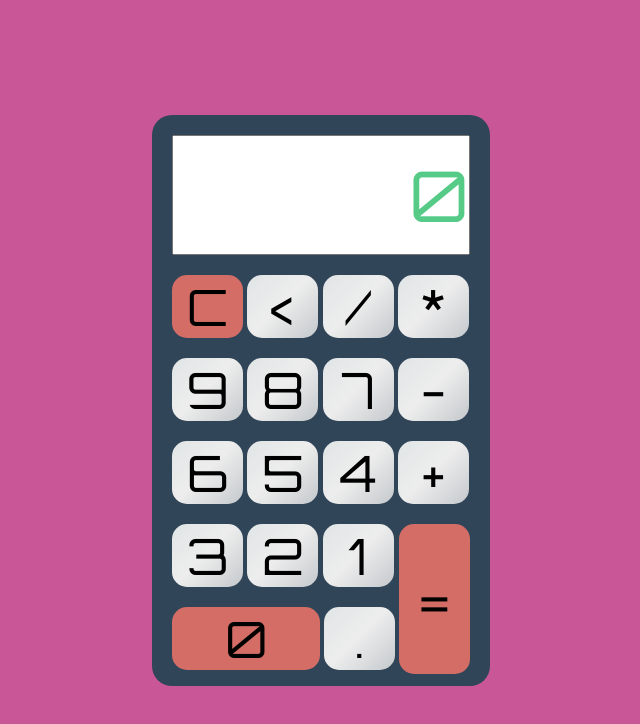
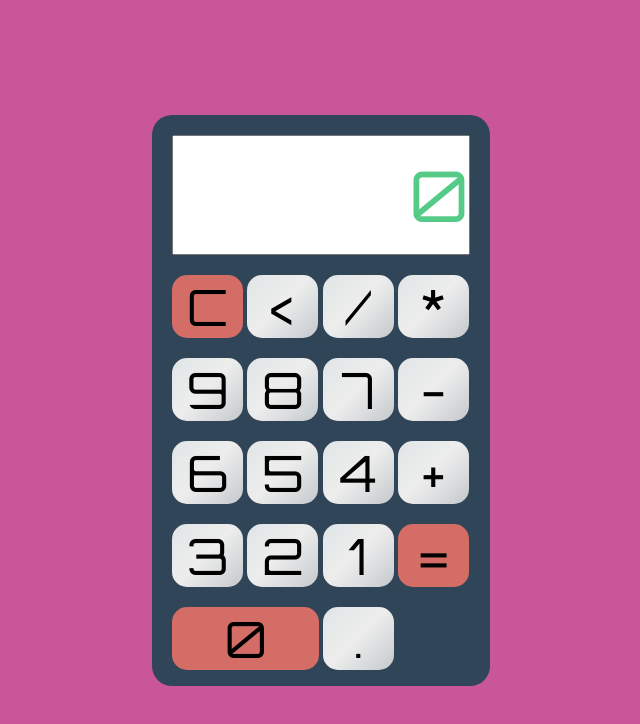
Before and after one commit to zecawuw/calculadora, a plain HTML site: page index.html in a window 1280 px wide. Shown: the whole page, without its empty margins (319-959 px from the left). Drawn offline with Linux system fonts and the light colour scheme.

Commit message:
calculadora

```diff
--- a/style.css
+++ b/style.css
@@ -58,22 +58,27 @@ button{
 }
 
 #n0{
-    width: 148px;
+    width: 147px;
 }
 
-#calcular{
-    position: absolute;
-    top: 493px;
-    left: 283px;
+#calcular2{
+    padding-top: 10px;
+}
+
+/* #calcular{
+    position: relative;
+    top: 0px;
+    left: 0px;
     height: 150px;
-}
+    z-index: 999;
+} */
 
 @media screen and (max-width: 1280px){
 
-    #calcular{
+    /* #calcular{
         top: 524px;
         left: 717px;
-    }
+    } */
 
 }
 
@@ -85,10 +90,10 @@ button{
 
     }
 
-    #calcular{
+    /* #calcular{
         top: 802px;
         left: 589px;
-    }
+    } */
 
 }
 
@@ -100,10 +105,10 @@ button{
 
     }
 
-    #calcular{
+    /* #calcular{
         top: 524px;
         left: 718px;
-    }
+    } */
 
 }
 
@@ -115,14 +120,14 @@ button{
 
     }
 
-    #calcular{
+    /* #calcular{
         top: 631px;
         left: 461px;
-    }
+    } */
 
 }
 
-@media screen and (max-height: 600px){
+/* @media screen and (max-height: 600px){
 
     #calcular{
         top: 421px;
@@ -138,7 +143,7 @@ button{
         left: 347px;
     }
 
-}
+} */
 
 @media screen and (max-width: 414px){
 
@@ -152,10 +157,10 @@ button{
         width: 78px;
     }
 
-    #calcular{
+    /* #calcular{
         top: 576px;
         left: 291px;
-    }
+    } */
 
     #n0{
         width: 161px;
@@ -163,14 +168,14 @@ button{
 
 }
 
-@media screen and (max-width: 411px){
+/* @media screen and (max-width: 411px){
 
     #calcular{
         top: 491px;
         left: 283px;
     }
 
-}
+} */
 
 @media screen and (max-width: 375px){
 
@@ -184,11 +189,11 @@ button{
         width: 71px;
     }
 
-    #calcular{
+    /* #calcular{
         top: 454px;
         left: 264px;
         height: 146px;
-    }
+    } */
 
     #n0{
         width: 147px;
@@ -198,10 +203,10 @@ button{
 
 @media screen and (max-width: 360px){
 
-    #calcular{
+    /* #calcular{
         top: 445px;
         left: 256px;
-    }
+    } */
 
 }
 
@@ -220,11 +225,11 @@ button{
         width: 46px;
     }
 
-    #calcular{
+    /* #calcular{
         top: 437px;
         left: 192px;
         height: 118px;
-    }
+    } */
 
     #n0{
         width: 96px;
```
